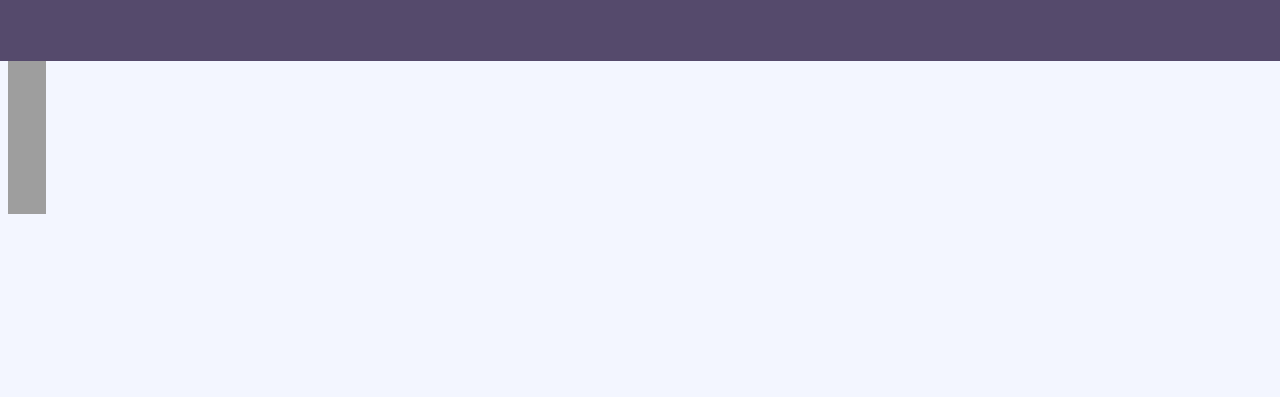
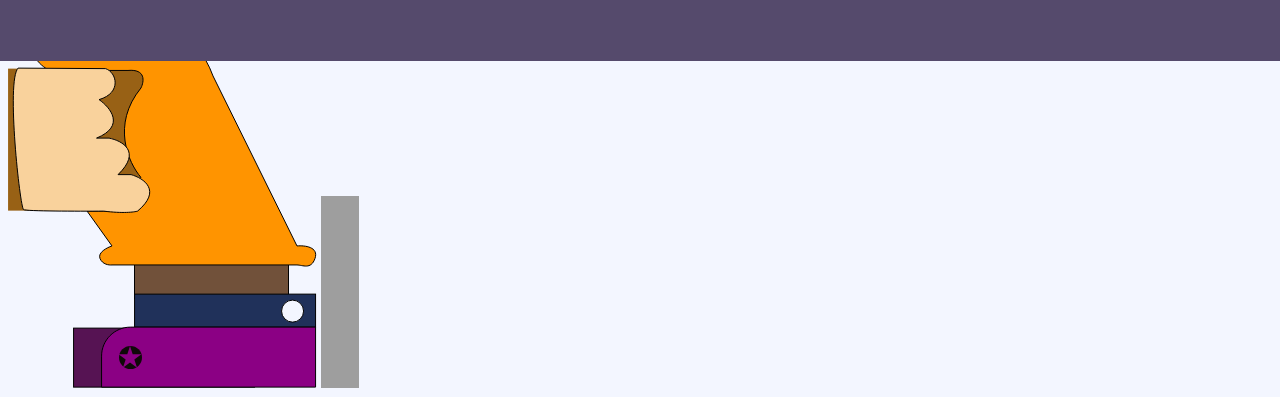
Before and after one commit to evakogut/simple-science, a plain HTML site: page index.html in a window 1280 px wide. Shown: the part 876-1273 px from the top of the page. Before the commit the page ends 1102 px from the top, so only its background shows below. Drawn offline with nearby package versions, Linux system fonts and the light colour scheme; grey boxes are pictures that could not be loaded; files whose address does not match are found by name.

Commit message:
Update index.html

```diff
--- a/index.html
+++ b/index.html
@@ -38,7 +38,7 @@
       <img class="spring"src="https://raw.githubusercontent.com/evakogut/simple-science/main/img/spring.svg" alt="">
       <img class="lever"src="https://raw.githubusercontent.com/evakogut/simple-science/main/img/lever.svg" alt="">
       <p><a href="#" class="rollover"> </a></p>
-      <!-- <img class="hand"src="file:///Users/evakogut/Desktop/3%20modul/img/hand.svg" alt=""> -->
+      <img class="hand"src="https://raw.githubusercontent.com/evakogut/simple-science/main/img/hand.svg" alt="">
       <img class="cup"src="https://raw.githubusercontent.com/evakogut/simple-science/main/img/cup.svg" alt="">
       <div class="rectangle6"></div>
       <div class="rectangle7"></div>
```
